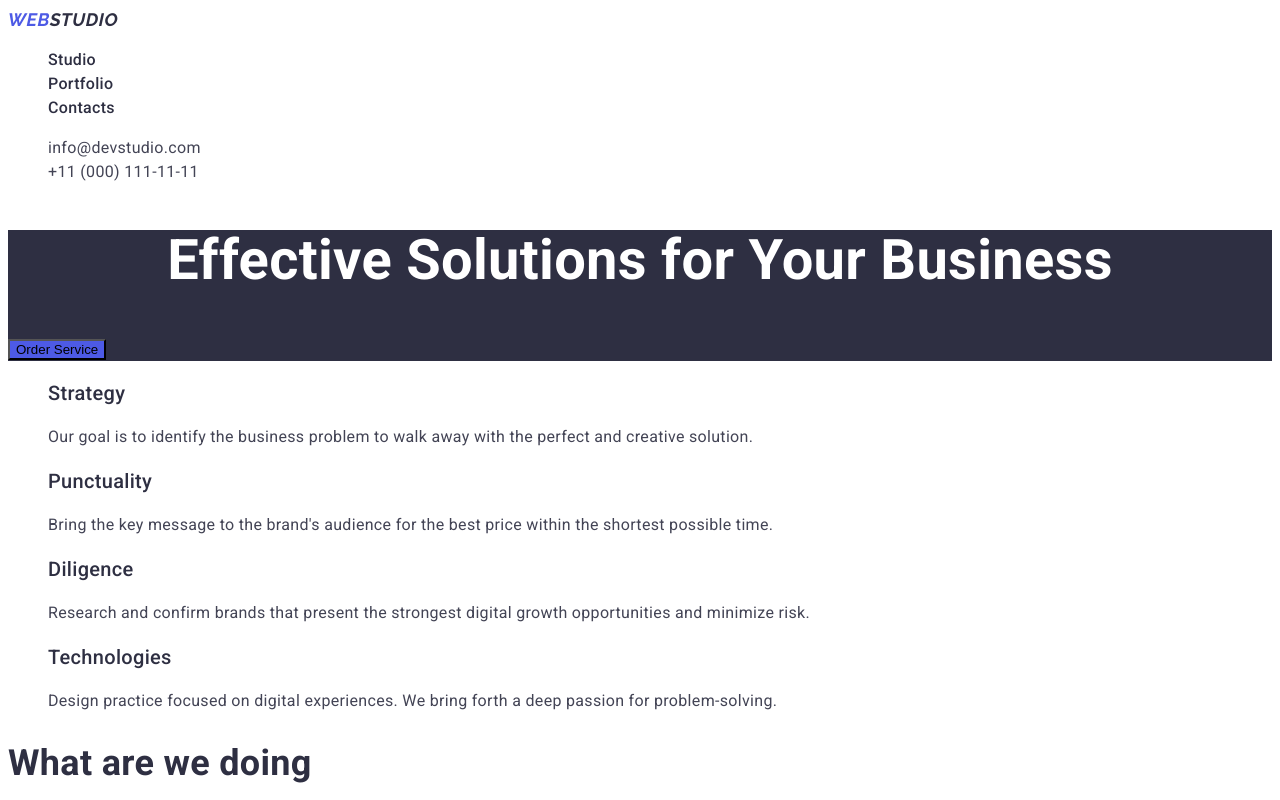
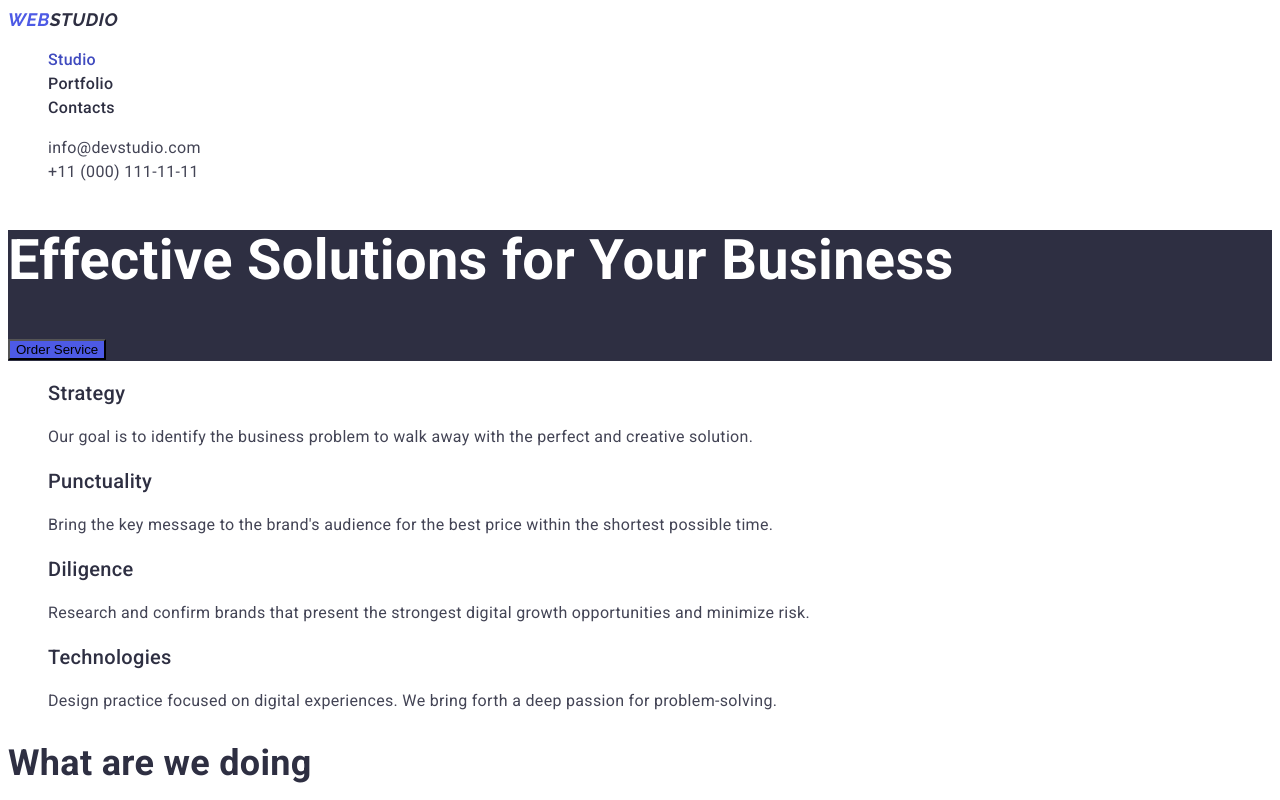
Before and after one commit to SvAmi1/goit-markup-hw-02, a plain HTML site: page index.html in a window 1280 px wide. Shown: the top 800 px of the page. Drawn offline with Linux system fonts and the light colour scheme; files that its build step writes are made by us from their sources.

Commit message:
Add files via upload

```diff
--- a/styles.css
+++ b/styles.css
@@ -58,6 +58,10 @@ ul {
 	color: var(--pressed-state);
 }
 
+.current {
+	color: var(--pressed-state);
+}
+
 .address a {
 	font-style: normal;
 	color: var(--text);
@@ -80,7 +84,6 @@ ul {
 	font-weight: 700;
 	font-size: 56px;
 	line-height: 60px;
-	text-align: center;
 	color: white;
 }
 
@@ -152,6 +155,7 @@ ul {
 	letter-spacing: 0.04em;
 	color: var(--primary-brand);
 	background-color: var(--light);
+	cursor: pointer;
 }
 
 .buttons:hover,
```
